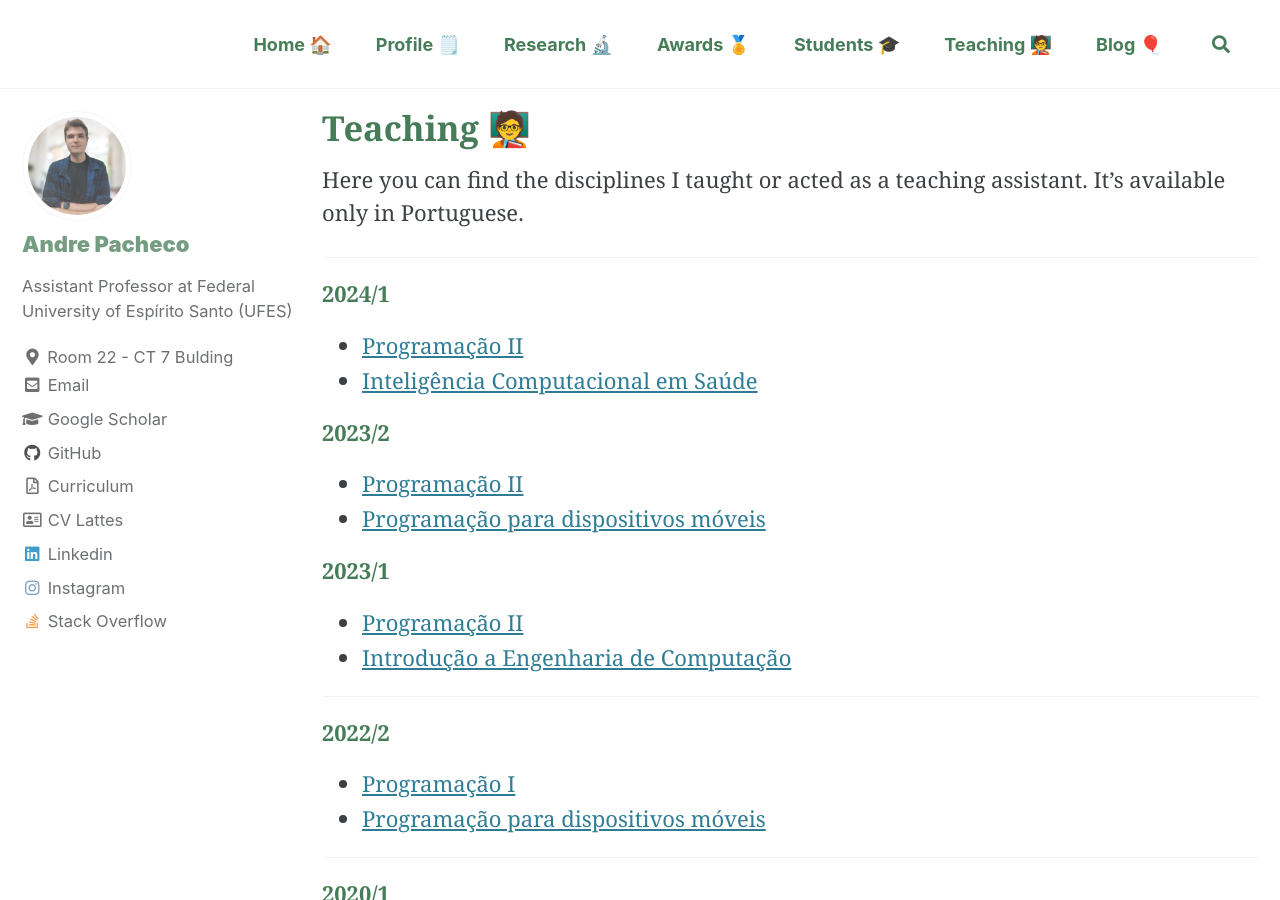
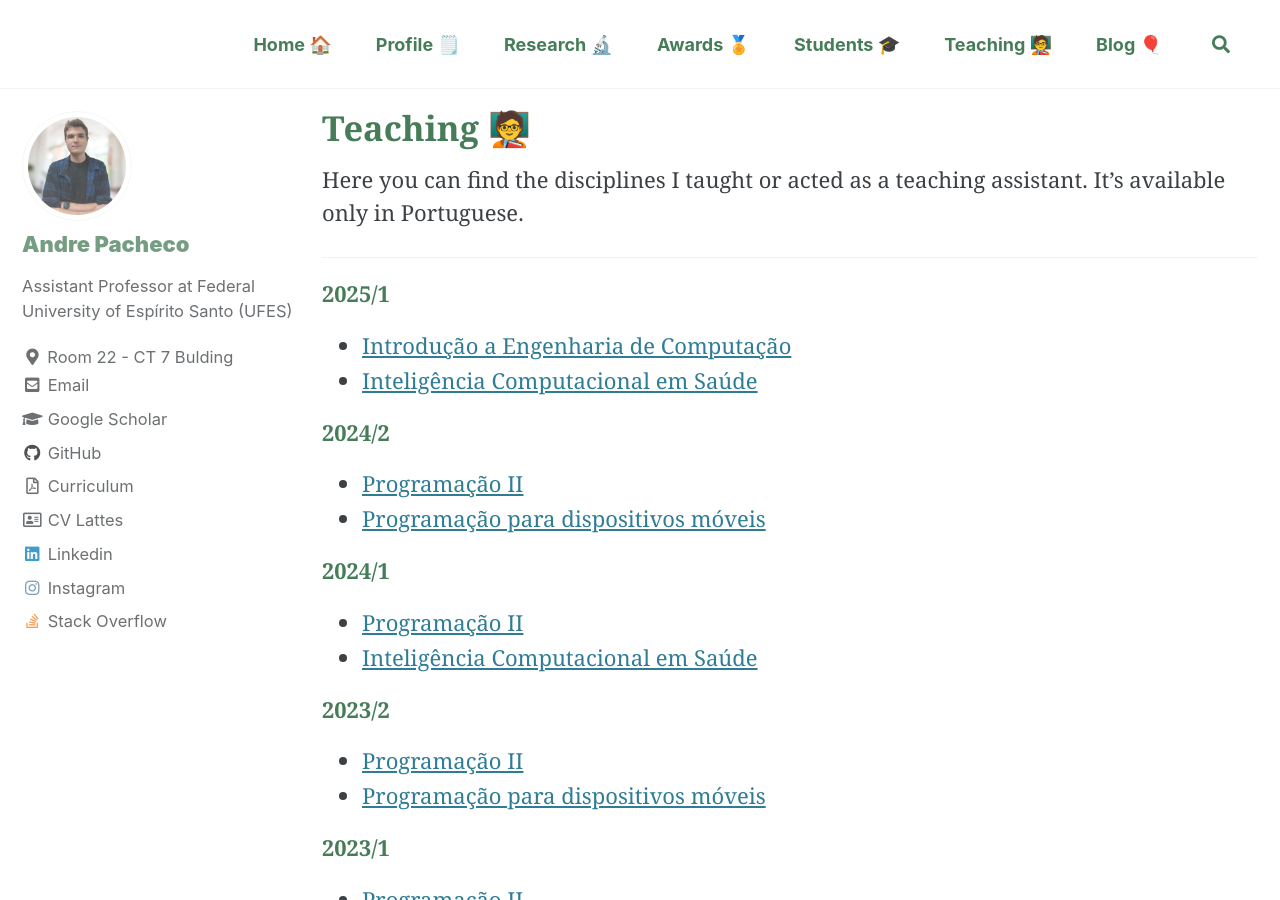
Before and after one commit to paaatcha/paaatcha.github.io, a Jekyll site: the page built from _pages/teaching.md, in a window 1280 px wide and 900 px high. Built offline with Jekyll 4.4.1, drawn with Linux system fonts in a browser that asks for light colours; cached includes are drawn as plain includes.

Commit message:
updating teaching

```diff
--- a/_pages/teaching.md
+++ b/_pages/teaching.md
@@ -11,6 +11,15 @@ excerpt: "Here you can find the disciplines I taught or acted as a teaching assi
 Here you can find the disciplines I taught or acted as a teaching assistant. It's available only in Portuguese.
 
 ___
+
+
+###### 2025/1
++ [Introdução a Engenharia de Computação](/teaching/intro-eng-comp/)
++ [Inteligência Computacional em Saúde](/teaching/comp-intel-saude/)
+
+###### 2024/2
++ [Programação II](/teaching/prog-II/)
++ [Programação para dispositivos móveis](/teaching/prog-mobile/)
 
 ###### 2024/1
 + [Programação II](/teaching/prog-II/)
```
Also changed, not shown: index.md (+1 -1 lines).
